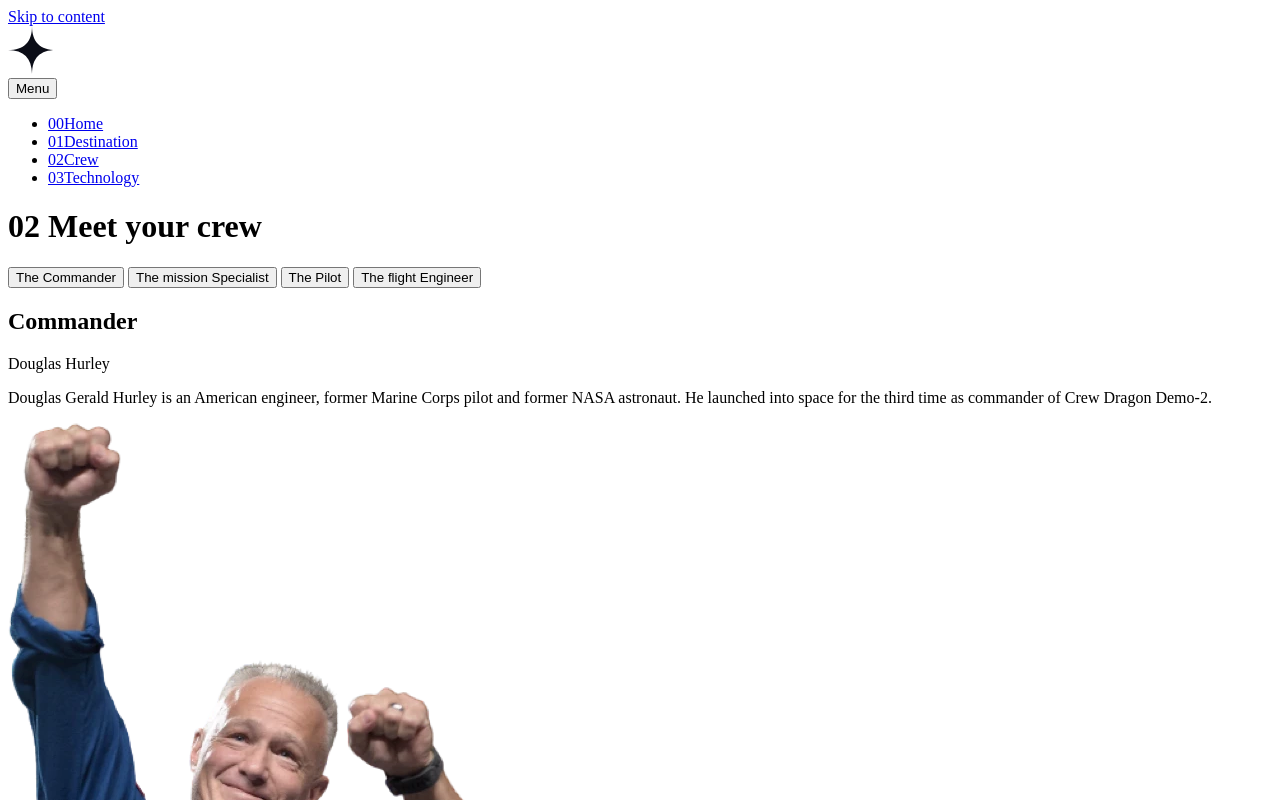
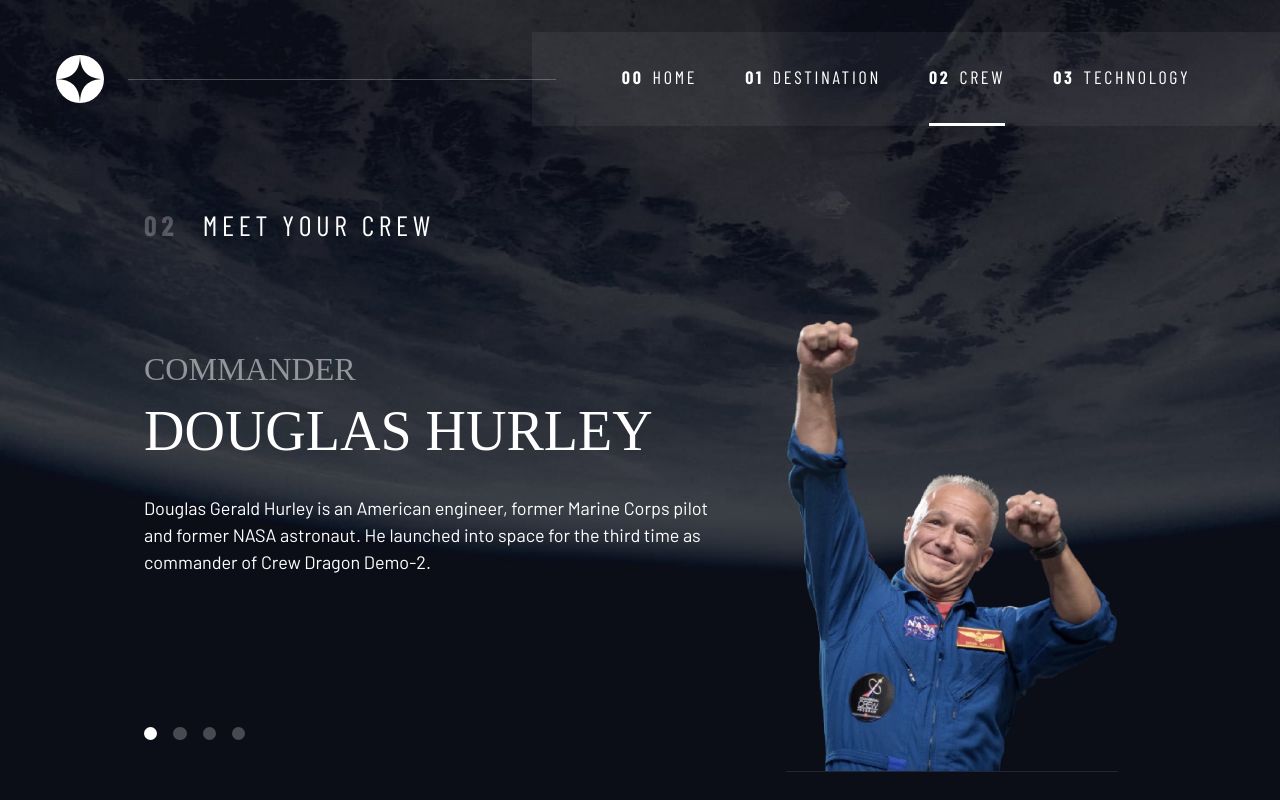
Before and after one commit to Claudio-narciso/space-tourism, a plain HTML site: page crew.html in a window 1280 px wide. Shown: the top 800 px of the page. Drawn offline with nearby package versions, Linux system fonts and the light colour scheme; a web font is replaced by a local one.

Commit message:
Updates the nav and uncoment styles in crew

```diff
--- a/crew.html
+++ b/crew.html
@@ -4,7 +4,7 @@
   <meta charset="UTF-8">
   <meta name="viewport" content="width=device-width, initial-scale=1.0">
   <link rel="icon" type="image/png" sizes="32x32" href="./assets/favicon-32x32.png">
-  <!-- <link rel="stylesheet" href="style.css"> -->
+  <link rel="stylesheet" href="style.css">
   <!-- Google fonts -->
   <link rel="preconnect" href="https://fonts.googleapis.com">
   <link rel="preconnect" href="https://fonts.gstatic.com" crossorigin>
--- a/index.html
+++ b/index.html
@@ -9,7 +9,7 @@
   <link rel="preconnect" href="https://fonts.googleapis.com">
   <link rel="preconnect" href="https://fonts.gstatic.com" crossorigin>
   <link href="https://fonts.googleapis.com/css2?family=Barlow+Condensed:wght@400;700&family=Bellefair&family=Barlow:wght@400;700&display=swap" rel="stylesheet">
-  <script src="script.js" defer></script>
+  <script src="navigation.js" defer></script>
   <title>Space Tourism</title>
 </head>
 <body class="home">
--- a/navigation.js
+++ b/navigation.js
@@ -4,12 +4,13 @@
 navToogle.addEventListener('click', () => {
     const visibility = nav.getAttribute('data-visible')
 
-
     if (visibility === "false" ) {
         nav.setAttribute('data-visible', true)
         navToogle.setAttribute('aria-expanded', true)
+        console.log("click")
     } else {
         nav.setAttribute('data-visible', false)
         navToogle.setAttribute('aria-expanded', false)
+        console.log("click")
     }
 })
```
